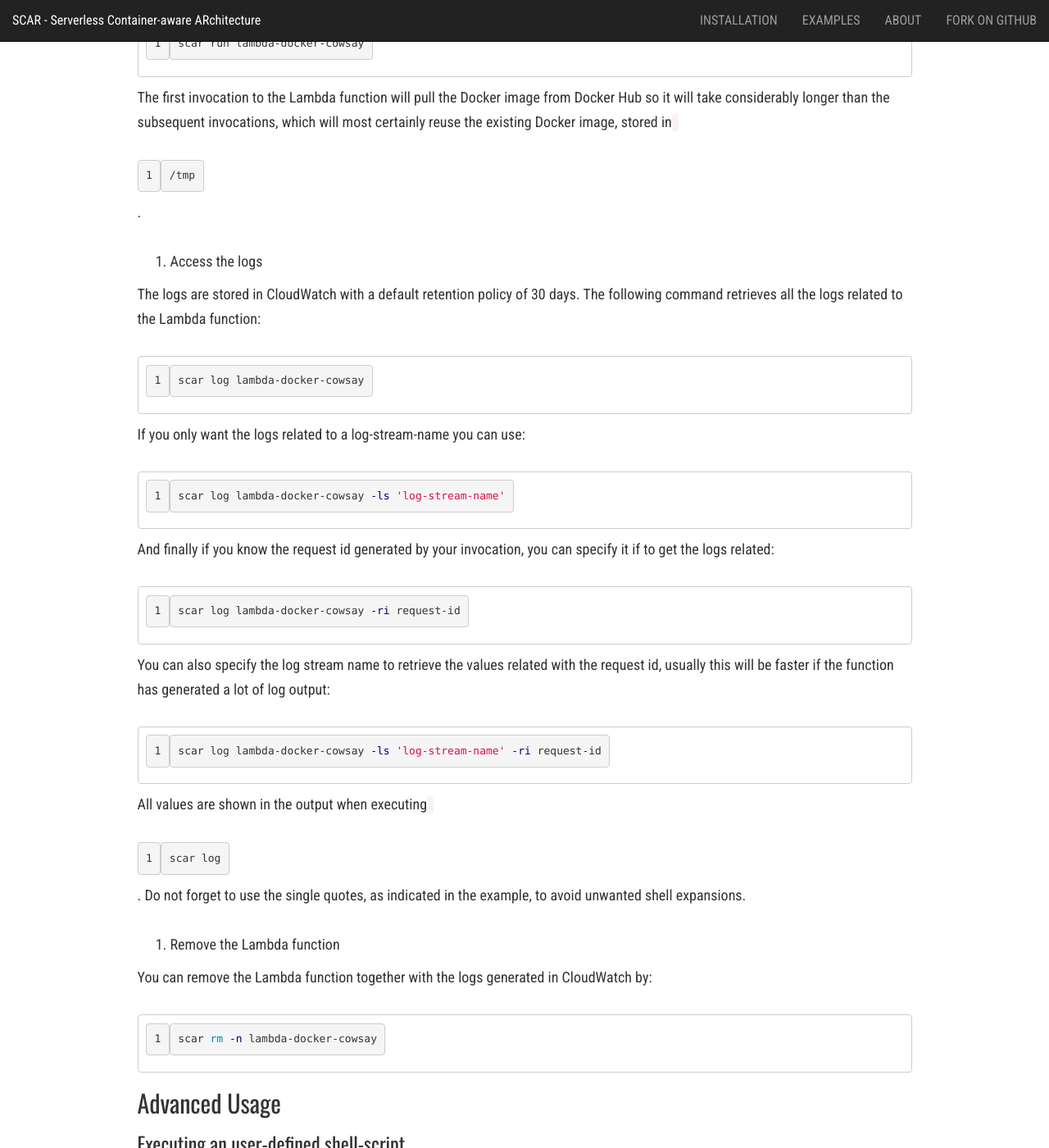
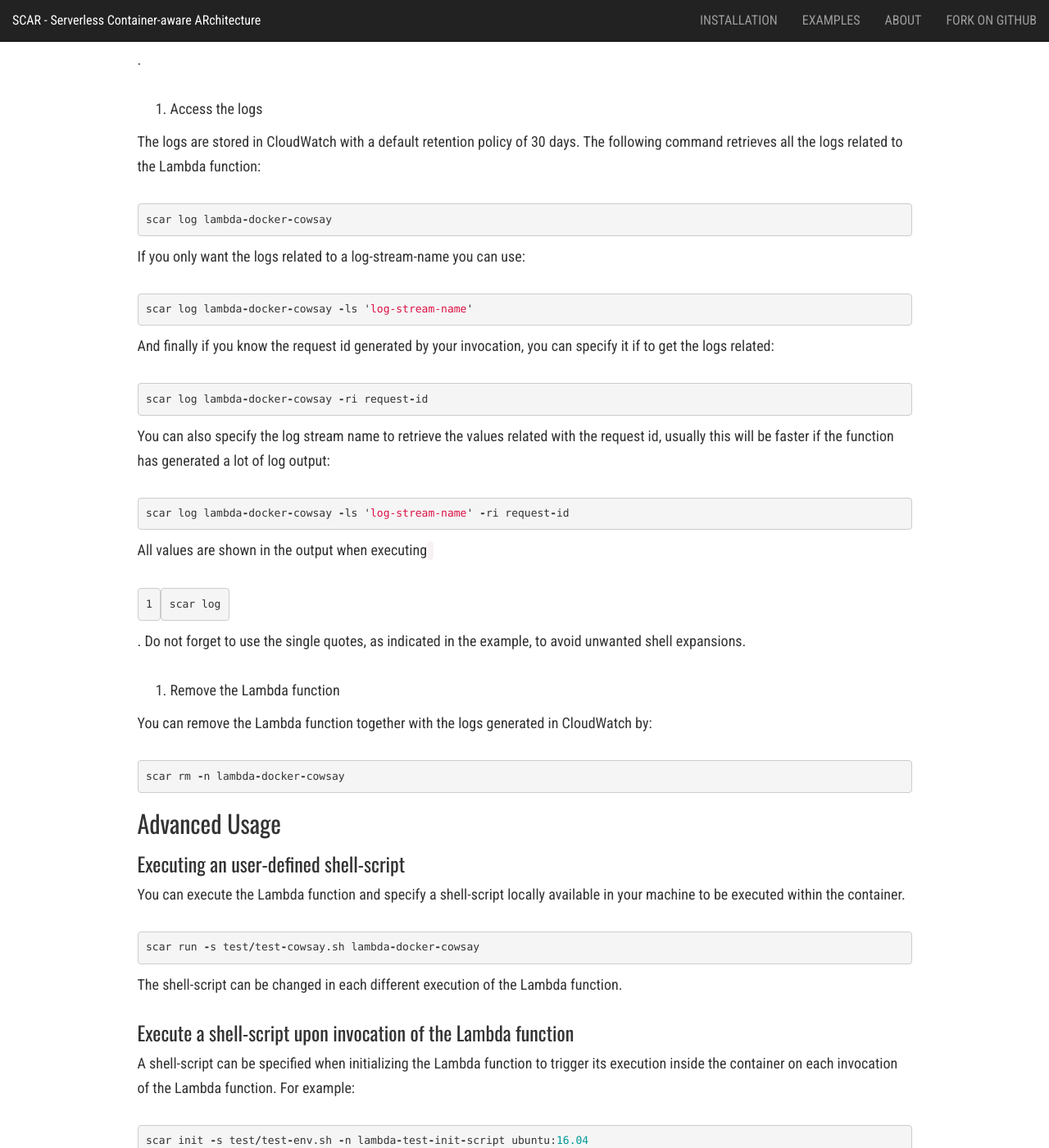
Before and after one commit to amcaar/try.github.io, a Jekyll site: the page built from _pages/installation.md, in a window 1280 px wide and 1400 px high, scrolled down 3472 px. Shown: the whole window at 82% size. Built offline with Jekyll 4.4.1, drawn with Linux system fonts in a browser that asks for light colours; nearby versions of some CDN libraries; some of the changed text lies outside the part shown.

Commit message:
Update style of snippets of code

````diff
--- a/_pages/installation.md
+++ b/_pages/installation.md
@@ -18,17 +18,15 @@ git clone https://github.com/grycap/scar.git
 * [Tabulate](https://pypi.python.org/pypi/tabulate)
 
 You can automatically install the dependencies by issuing the following command:
-
-```sh
+{% highlight javascript %}
 sudo pip install -r requirements.txt
-```
+{% endhighlight %}
 
 3. (Optional) Define an alias for increased usability:
-
-```sh
+{% highlight javascript %}
 cd scar
 alias scar=`pwd`/scar.py
-```
+{% endhighlight %}
 
 ## Configuration
 
@@ -52,7 +50,7 @@ There is a sample policy in the [lambda-execute-role.json](docs/aws/lambda-execu
 
 Create the file `~/.scar/scar.cfg` with the following structure (sample values are included, please customize it to your environment):
 
-```sh
+{% highlight javascript %}
 [scar]
 lambda_description = SCAR Lambda function
 lambda_memory = 256
@@ -60,7 +58,7 @@ lambda_time = 200
 lambda_region = us-east-1
 lambda_role = arn:aws:iam::974349055189:role/lambda-s3-execution-role
 lambda_timeout_threshold = 10
-```
+{% endhighlight %}
 
 The values represent:
 
@@ -77,23 +75,23 @@ The values represent:
 
 In these examples the [grycap/cowsay](https://hub.docker.com/r/grycap/cowsay/) Docker image in Docker Hub will be employed:
 
-```sh
+{% highlight javascript %}
 scar init -n lambda-docker-cowsay -m 128 -t 300 grycap/cowsay
-```
+{% endhighlight %}
 
 Notice that the memory and time limits for the Lambda function can be specified in the command-line. Upon first execution, the file `$HOME/.scar/scar.cfg` is created with default values for the memory and timeout, among other features. The command-line values always take precedence over the values in the configuration file. The default values are 128 MB for the memory (minimize memory) and 300 seconds for the timeout (maximize runtime).
 
 Further information about the command-line arguments is available in the help:
 
-```sh
+{% highlight javascript %}
 scar --help
-```
+{% endhighlight %}
 
 2. Execute the Lambda function
 
-```sh
+{% highlight javascript %}
 scar run lambda-docker-cowsay
-```
+{% endhighlight %}
 
 The first invocation to the Lambda function will pull the Docker image from Docker Hub so it will take considerably longer than the subsequent invocations, which will most certainly reuse the existing Docker image, stored in ```/tmp```.
 
@@ -101,27 +99,27 @@ The first invocation to the Lambda function will pull the Docker image from Dock
 
 The logs are stored in CloudWatch with a default retention policy of 30 days.  The following command retrieves all the logs related to the Lambda function:
 
-```sh
+{% highlight javascript %}
 scar log lambda-docker-cowsay
-```
+{% endhighlight %}
 
 If you only want the logs related to a log-stream-name you can use:
 
-```sh
+{% highlight javascript %}
 scar log lambda-docker-cowsay -ls 'log-stream-name'
-```
+{% endhighlight %}
 
 And finally if you know the request id generated by your invocation, you can specify it if to get the logs related:
 
-```sh
+{% highlight javascript %}
 scar log lambda-docker-cowsay -ri request-id
-```
+{% endhighlight %}
 
 You can also specify the log stream name to retrieve the values related with the request id, usually this will be faster if the function has generated a lot of log output:
 
-```sh
+{% highlight javascript %}
 scar log lambda-docker-cowsay -ls 'log-stream-name' -ri request-id
-```
+{% endhighlight %}
 
 All values are shown in the output when executing `scar log`. Do not forget to use the single quotes, as indicated in the example, to avoid unwanted shell expansions.
 
@@ -129,9 +127,9 @@ All values are shown in the output when executing `scar log`. Do not forget to u
 
 You can remove the Lambda function together with the logs generated in CloudWatch by:
 
-```sh
+{% highlight javascript %}
 scar rm -n lambda-docker-cowsay
-```
+{% endhighlight %}
 
 ## Advanced Usage
 
@@ -139,9 +137,10 @@ scar rm -n lambda-docker-cowsay
 
 You can execute the Lambda function and specify a shell-script locally available in your machine to be executed within the container.
 
-```sh
+{% highlight javascript %}
 scar run -s test/test-cowsay.sh lambda-docker-cowsay
-```
+{% endhighlight %}
+
 
 The shell-script can be changed in each different execution of the Lambda function.
 
@@ -149,15 +148,15 @@ The shell-script can be changed in each different execution of the Lambda functi
 
 A shell-script can be specified when initializing the Lambda function to trigger its execution inside the container on each invocation of the Lambda function. For example:
 
-```sh
+{% highlight javascript %}
 scar init -s test/test-env.sh -n lambda-test-init-script ubuntu:16.04
-```
+{% endhighlight %}
 
 Now whenever this Lambda function is executed, the script will be run in the container:
 
-```sh
+{% highlight javascript %}
 scar run lambda-test-init-script
-```
+{% endhighlight %}
 
 This can be overridden by speciying a different shell-script when running the Lambda function.
 
@@ -165,9 +164,9 @@ This can be overridden by speciying a different shell-script when running the La
 
 You can specify environment variables to the run command which will be in turn passed to the executed Docker container and made available to your shell-script:
 
-```sh
+{% highlight javascript %}
 scar run -e TEST1=45 -e TEST2=69 -s test/test-global-vars.sh lambda-docker-cowsay
-```
+{% endhighlight %}
 
 In particular, the following environment variables are automatically made available to the underlying Docker container:
 
@@ -182,17 +181,17 @@ This allows a script running in the Docker container to access other AWS service
 
 Applications available in the Docker image can be directly executed:
 
-```sh
+{% highlight javascript %}
  scar run lambda-docker-cowsay /usr/games/fortune
-```
+{% endhighlight %}
 
 ### Passing Arguments
 
 You can also supply arguments which will be passed to the command executed in the Docker container:
 
-```sh
+{% highlight javascript %}
 scar run lambda-docker-cowsay /usr/bin/perl /usr/games/cowsay Hello World
-```
+{% endhighlight %}
 
 Note that since cowsay is a Perl script you will have to prepend it with the location of the Perl interpreter (in the Docker container).
 
@@ -200,9 +199,9 @@ Note that since cowsay is a Perl script you will have to prepend it with the loc
 
 For easier scripting, a JSON output can be obtained by including the `--json` or the `-v` (even more verbose output) flags.
 
-```sh
+{% highlight javascript %}
 scar run --json lambda-docker-cowsay
-```
+{% endhighlight %}
 
 ## Event-Driven File-Processing Programming Model<a id="programming-model"></a>
 
@@ -210,9 +209,9 @@ SCAR supports an event-driven programming model suitable for the execution of hi
 
 The following command:
 
-```sh
+{% highlight javascript %}
 scar init -s user-defined-script.sh -n lambda-function-name -es bucket-name repo/image:latest
-```
+{% endhighlight %}
 
 Creates a Lambda function to execute the shell-script `user-defined-script.sh` inside a Docker container created out of the `repo/image:latest` Docker image stored in Docker Hub.
 
@@ -234,15 +233,17 @@ SCAR also supports another way of executing highly-parallel file-processing appl
 
 After creating a function with the command:
 
-```sh
+
+{% highlight javascript %}
 scar init -s user-defined-script.sh -n lambda-function-name repo/image:latest
-```
+{% endhighlight %}
 
 You can activate the SCAR event launcher using the `run` command like this:
 
-```sh
+
+{% highlight javascript %}
 scar run -es bucket-name lambda-function-name
-```
+{% endhighlight %}
 
 This command lists the files in the `input` folder of the specified bucket and sends the required events (one per file) to the lambda function.
 
@@ -265,45 +266,45 @@ You can test locally if the Docker image will be able to run in AWS Lambda by me
 
 0. (Optional) Define an alias for easier usage
 
-```sh
+{% highlight javascript %}
 alias udocker=`pwd`/lambda/udocker
-```
+{% endhighlight %}
 
 1. Pull the image from Docker Hub into udocker
 
-```sh
+{% highlight javascript %}
 udocker pull grycap/cowsay
-```
+{% endhighlight %}
 
 2. Create the container
 
-```sh
+{% highlight javascript %}
 udocker create --name=my-container grycap/cowsay
-```
+{% endhighlight %}
 
 3. Change the execution mode to Fakechroot
 
-```sh
+{% highlight javascript %}
 udocker setup --execmode=F1 my-container
-```
+{% endhighlight %}
 
 4. Execute the container
 
-```sh
+{% highlight javascript %}
 udocker run my-container
-```
+{% endhighlight %}
 
 5. (Optional) Get a shell into the container
 
-```sh
+{% highlight javascript %}
 udocker run my-container /bin/sh
-```
+{% endhighlight %}
 
 Further information is available in the udocker documentation:
 
-```sh
+{% highlight javascript %}
 udocker help
-```
+{% endhighlight %}
 
 ## Local Testing of the Lambda functions with emulambda
 
@@ -313,9 +314,9 @@ For easier debugging of the Lambda functions, [emulambda](https://github.com/fug
 
 2. Execute a sample local test
 
-```sh
+{% highlight javascript %}
 sh test/emulambda/run-local-test.sh
-```
+{% endhighlight %}
 
 This test locally executes the ubuntu:16.04 image in DockerHub via udocker executing a simple shell-script.
 
````
